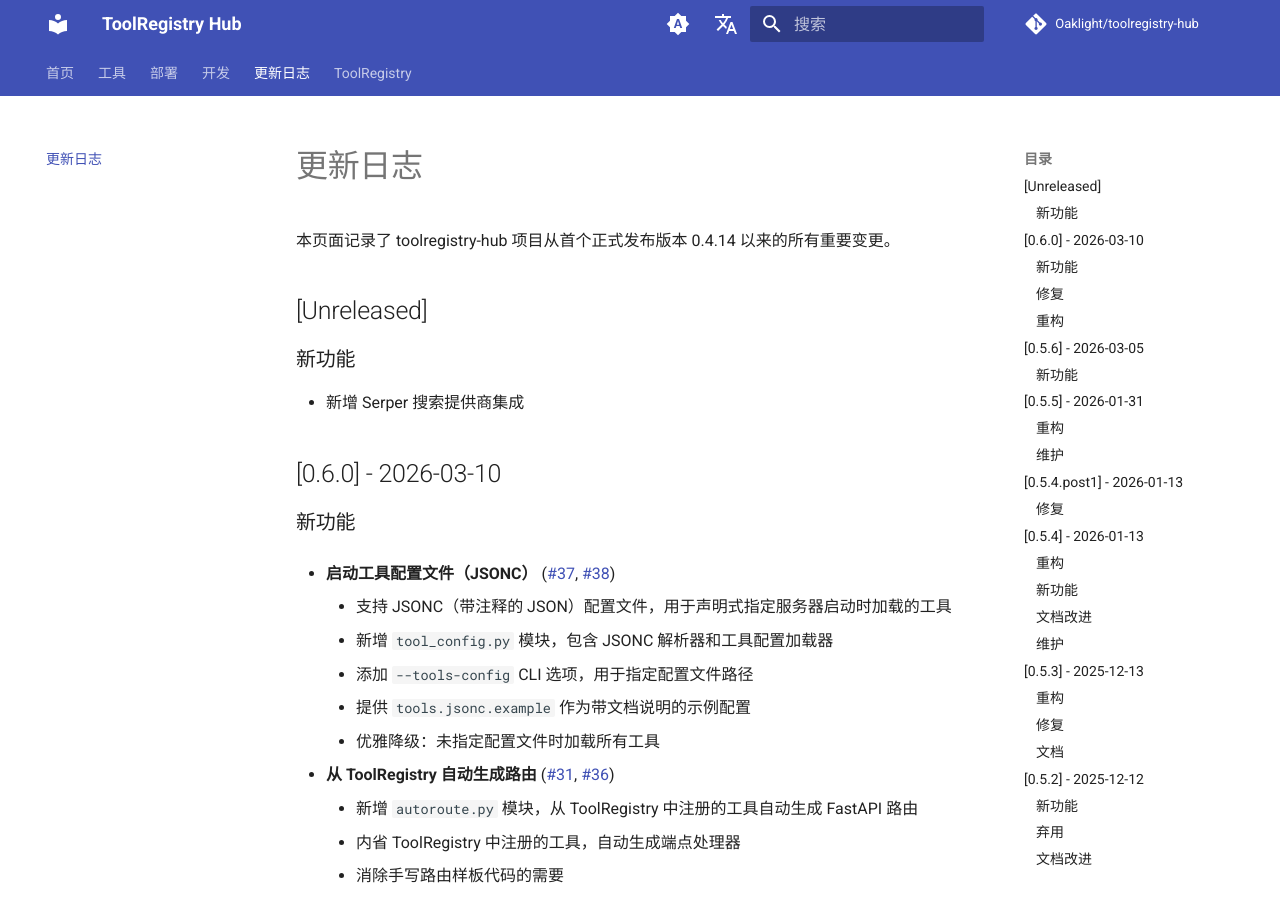
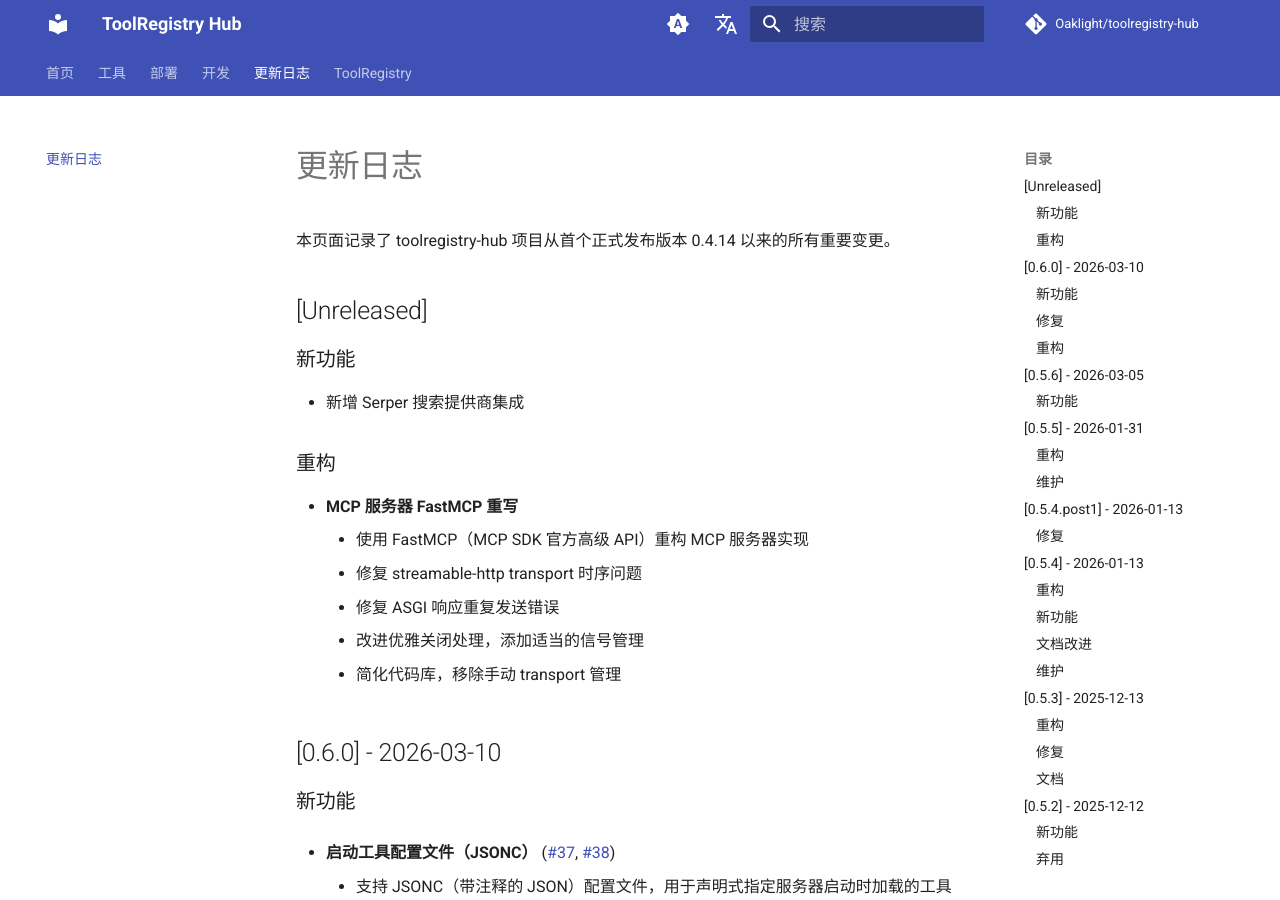
Before and after one commit to Oaklight/toolregistry-hub, an MkDocs documentation site: the page built from docs/changelog.md, in a window 1280 px wide and 900 px high. Built offline with MkDocs 1.6.1 and Material for MkDocs 9.7.7, drawn with Linux system fonts in a browser that asks for light colours; comment, search, counter and statistics services are not loaded.

Commit message:
docs: add MCP server FastMCP rewrite changelog

```diff
--- a/docs/changelog.md
+++ b/docs/changelog.md
@@ -15,6 +15,15 @@
 ### 新功能
 
 - 新增 Serper 搜索提供商集成
+
+### 重构
+
+- **MCP 服务器 FastMCP 重写**
+    - 使用 FastMCP（MCP SDK 官方高级 API）重构 MCP 服务器实现
+    - 修复 streamable-http transport 时序问题
+    - 修复 ASGI 响应重复发送错误
+    - 改进优雅关闭处理，添加适当的信号管理
+    - 简化代码库，移除手动 transport 管理
 
 ## [0.6.0] - 2026-03-10
 
```
